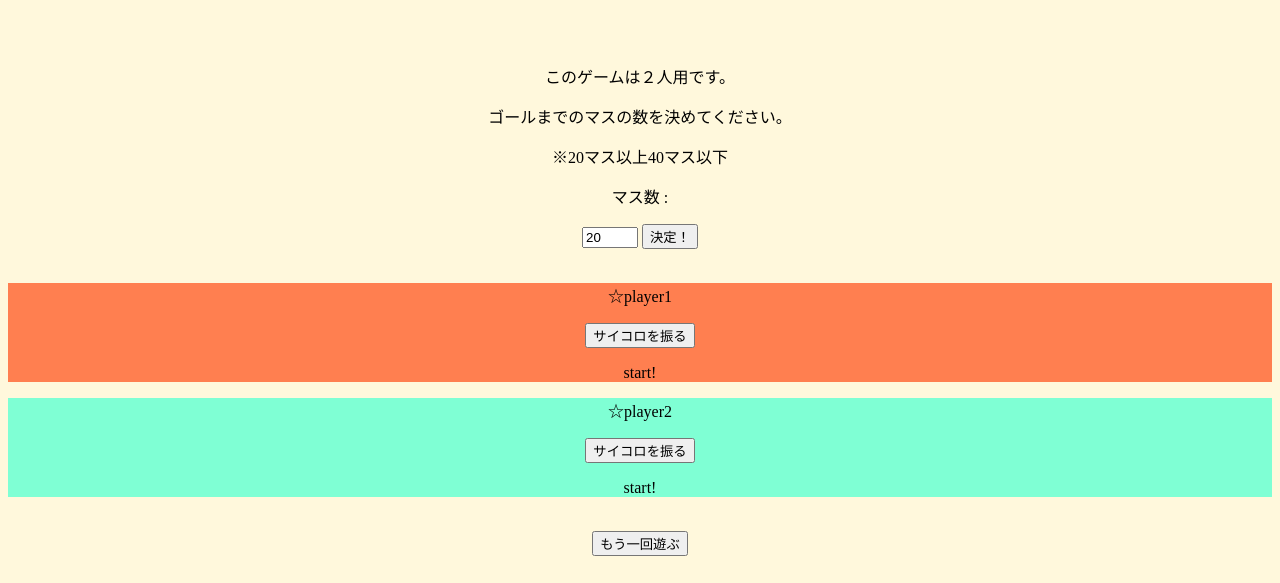
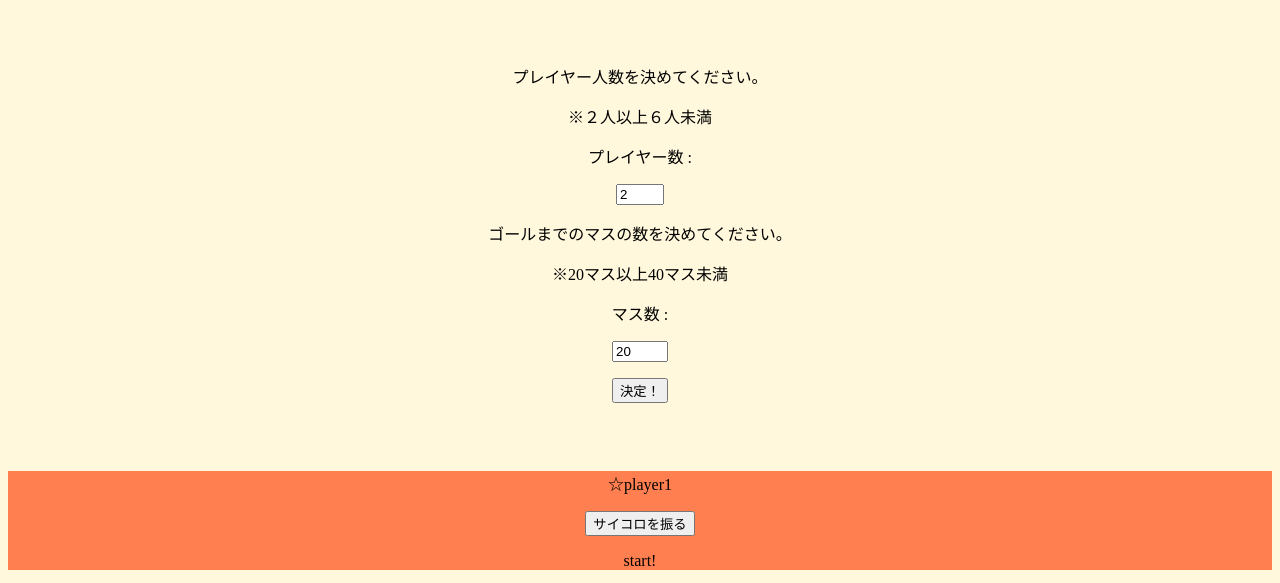
Before and after one commit to KakeruMurakami/sugoroku, a plain HTML site: page index.html in a window 1280 px wide. Shown: the part 215-798 px from the top of the page. Drawn offline with nearby package versions, Linux system fonts and the light colour scheme.

Commit message:
入力の増設とその値の取得

```diff
--- a/index.html
+++ b/index.html
@@ -9,12 +9,15 @@
 </head>
 <body>
     <h1>すごろく</h1>
-    <p>このゲームは２人用です。</p>
+    <p>プレイヤー人数を決めてください。</p>
+    <p>※２人以上６人未満</p>
+    <p>プレイヤー数 : </p>
+        <input type="number" id="my-number1" min="2" max="5" value="2" />
     <p>ゴールまでのマスの数を決めてください。</p>
-    <p>※20マス以上40マス以下</p>
+    <p>※20マス以上40マス未満</p>
     <p>マス数 : </p>
-        <input type="number" id="my-number" min="20" max="40" value="20" />
-        <button onclick="onButtonClick();">決定！</button>
+        <input type="number" id="my-number2" min="20" max="39" value="20" />
+    <p><button onclick="onButtonClick();">決定！</button></p>
     <br>
     <br>
     <div id="p1">
--- a/saikoro.js
+++ b/saikoro.js
@@ -7,8 +7,12 @@ function onButtonClick(){
         var p1nokori=1;
         var p2nokori=1;
         var rand;
-        var valText = $('#my-number').val();
-        var val = Number(valText);
+        var val2Text = $('#my-number2').val();
+        var val2 = Number(val2Text); //マス数の取得
+        var val1Text = $('#my-number1').val();
+        var val1 = Number(val1Text); //プレイヤー数の取得
+
+
 
         document.getElementById("p2saikoro").disabled = "true";
 
@@ -18,7 +22,7 @@ function onButtonClick(){
             //console.log(rand);
             if(p1nokori>0){
                 p1masu+=rand;
-                p1nokori=val-p1masu;
+                p1nokori=val2-p1masu;
                 var myobj=document.getElementById("p1sugo");
                 myobj.textContent="サイコロの目は"+rand+"。現在"+p1masu+"マス目です。残りマスは"+p1nokori+"マスです。";
                 if(p1nokori==0){
@@ -29,7 +33,7 @@ function onButtonClick(){
 
             else if(p1nokori<0){
                 p1masu-=rand;
-                p1nokori=val-p1masu;
+                p1nokori=val2-p1masu;
                 var myobj=document.getElementById("p1sugo");
                 myobj.textContent="サイコロの目は"+rand+"。現在"+p1masu+"マス目です。残りマスは"+p1nokori+"マスです。";
                 if(p1nokori==0){
@@ -49,7 +53,7 @@ function onButtonClick(){
             //console.log(rand);
             if(p2nokori>0){
                 p2masu+=rand;
-                p2nokori=val-p2masu;
+                p2nokori=val2-p2masu;
                 var myobj=document.getElementById("p2sugo");
                 myobj.textContent="サイコロの目は"+rand+"。現在"+p2masu+"マス目です。残りマスは"+p2nokori+"マスです。";
                 if(p2nokori==0){
@@ -60,7 +64,7 @@ function onButtonClick(){
 
             else if(p2nokori<0){
                 p2masu-=rand;
-                p2nokori=val-p2masu;
+                p2nokori=val2-p2masu;
                 var myobj=document.getElementById("p2sugo");
                 myobj.textContent="サイコロの目は"+rand+"。現在"+p2masu+"マス目です。残りマスは"+p2nokori+"マスです。";
                 if(p2nokori==0){
```
